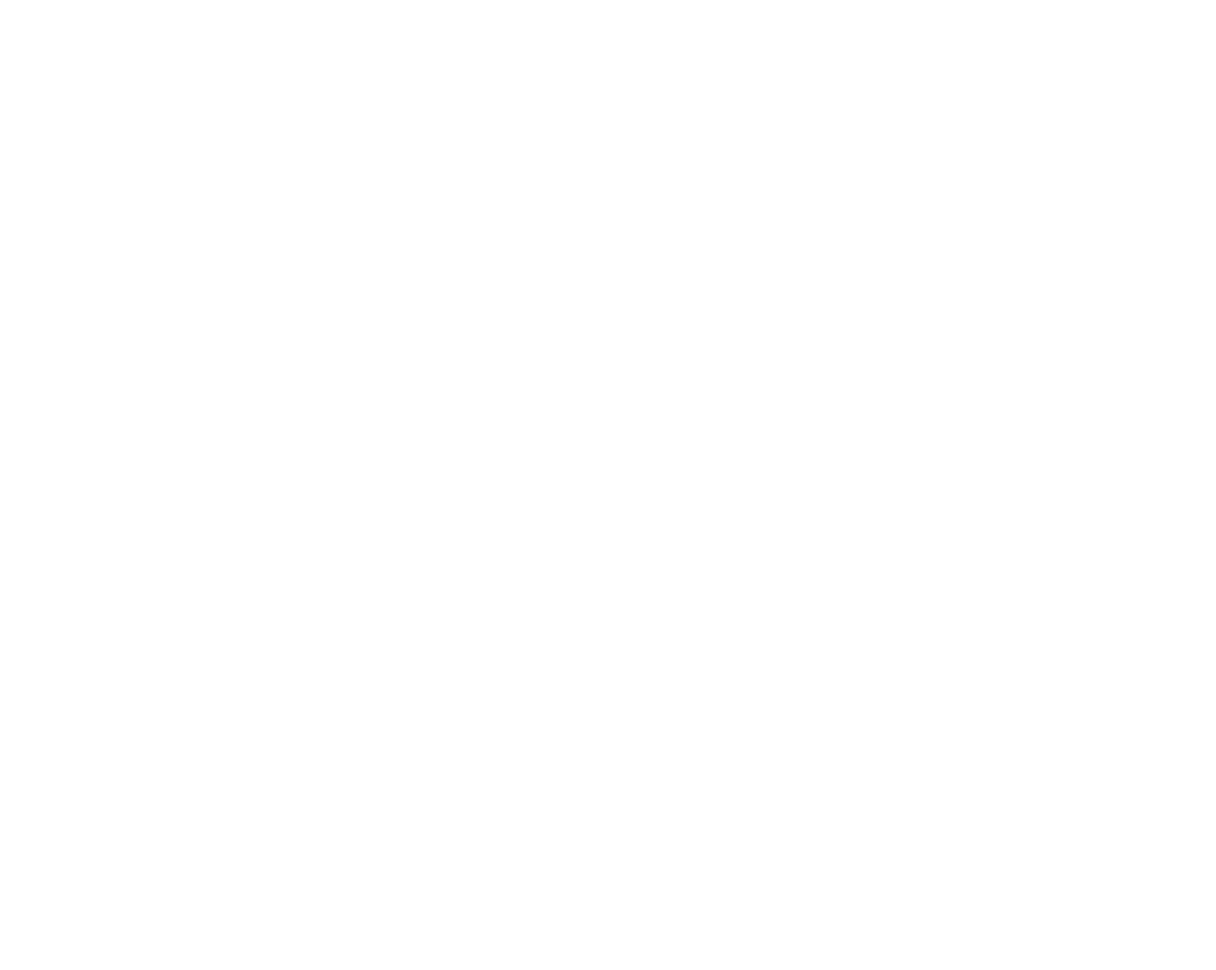
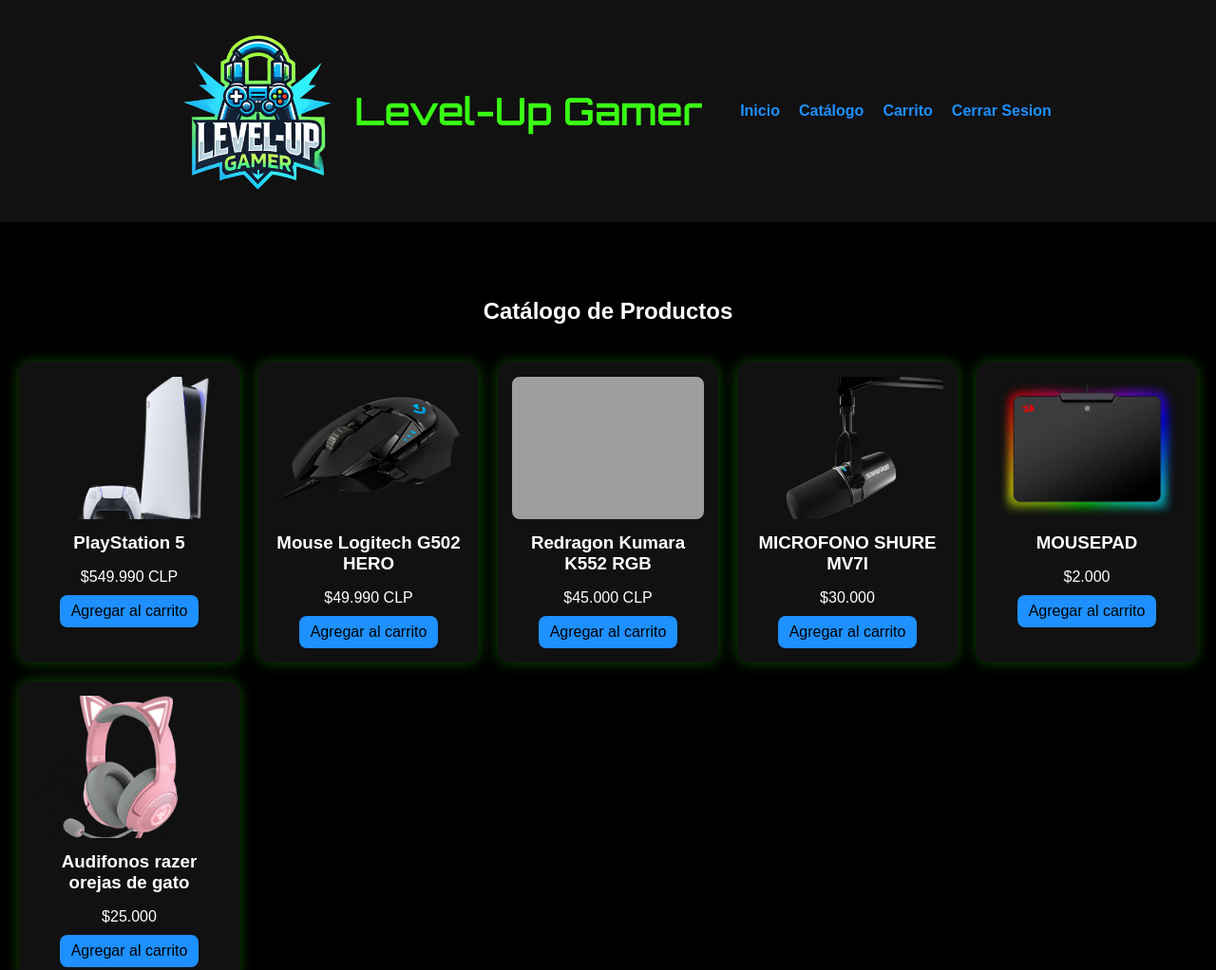
Before and after one commit to Kyke-db/Level-Up-Gamer, a plain HTML site: page LevelUp/catalogo.html in a window 1280 px wide. Shown: the top 1022 px of the page at 95% size. Before the commit the page ends 800 px from the top, so only its background shows below. Drawn offline with Linux system fonts and the light colour scheme; grey boxes are pictures that could not be loaded.

Commit message:
1.6 un gran salto desde el 1.1
Un gran salto desde la 1.1 ya que contiene un registro mas avanzado con algunos requisitos para poder entrar

```diff
--- /dev/null
+++ b/LevelUp/CSS/Carrito.css
@@ -0,0 +1,125 @@
+
+header {
+  display: flex;
+  justify-content: space-between;
+  align-items: center;
+  padding: 15px 30px;
+  background-color: #111111;
+  position: sticky;
+  top: 0;
+  flex-wrap: wrap;
+}
+
+
+body{
+  background-color: #000;
+  font-family: Arial, sans-serif;
+}
+
+.imagenlogo img {
+  height: 80px;
+}
+
+.NombreLogo {
+  font-family: 'Orbitron', sans-serif;
+  color: #39FF14;
+  font-size: 32px;
+}
+
+nav ul {
+  list-style: none;
+  display: flex;
+  gap: 20px;
+  flex-wrap: wrap;
+  padding: 0;
+  margin: 0;
+}
+
+nav a {
+  text-decoration: none;
+  color: #1E90FF;
+  font-weight: bold;
+}
+
+
+.heroCarrito {
+  text-align: center;
+  padding: 60px 20px;
+  background: linear-gradient(to right, #1E90FF, #39FF14);
+  color: #000;
+}
+
+
+.Carrito {
+  display: flex;
+  gap: 20px;
+  margin: 50px auto;
+  max-width: 1200px;
+  padding: 0 20px;
+}
+
+.card {
+  flex: 2;
+  background: #111;
+  padding: 20px;
+  border-radius: 12px;
+  color: white;
+  box-shadow: 0 0 15px rgba(57, 255, 20, 0.3);
+}
+
+.card2 {
+  flex: 1;
+  background: #222;
+  padding: 20px;
+  border-radius: 12px;
+  color: white;
+  box-shadow: 0 0 10px rgba(30, 144, 255, 0.3);
+}
+
+
+.producto {
+  display: flex;
+  margin-bottom: 15px;
+  background: #1a1a1a;
+  padding: 12px;
+  border-radius: 10px;
+  align-items: center;
+
+}
+
+.producto:hover{
+  transform: scale(1.1);
+}
+.producto img {
+  width: 60px;
+  height: 60px;
+  border-radius: 8px;
+  margin-right: 15px;
+}
+
+.info h3 {
+  margin: 0;
+  font-size: 16px;
+}
+
+.info p {
+  margin: 5px 0 0;
+  color: #ffffff;
+}
+
+/*En este apartado ocupamos media para que en cierta cantidad de pixeles
+se apliquen algunas caracteristicas a algunos apartado asi no perder algunos elementos de pantalla */
+
+@media (max-width: 480px) {
+  .Carrito {
+    flex-direction: column;
+  }
+
+  .NombreLogo {
+    font-size: 30px;
+  }
+
+  nav ul {
+    gap: 20px;
+  }
+}
--- /dev/null
+++ b/LevelUp/CSS/Catalogo.css
@@ -0,0 +1,96 @@
+.imagenLogo {
+    display: flex;
+}
+
+.NombreLogo{
+    font-family: 'Orbitron', sans-serif;
+    color: #39FF14;
+    font-size: 40px;
+}
+
+body {
+  background: #000;
+  color: white;
+  font-family: Arial, sans-serif;
+  margin: 0;
+  padding: 0;
+}
+
+header {
+    display: flex;
+    justify-content: center;
+    align-items: center;
+    padding: 15px 30px;
+    background-color: #111111;
+    position: left;
+    top: 0;
+    flex-wrap: wrap;
+
+}
+nav ul{
+    list-style: none;
+    display: flex;
+    gap: 20px;
+    flex-wrap: wrap;
+}
+
+nav a{
+    text-decoration: none;
+    color: #1E90FF;
+    font-weight: bold;
+}
+
+
+
+.catalogo {
+  margin-top: 80px;
+  text-align: center;
+}
+
+.catalogo h1 {
+  margin-bottom: 20px;
+}
+
+.grid-catalogo {
+  display: grid;
+  grid-template-columns: repeat(auto-fit, minmax(220px, 1fr));
+  gap: 20px;
+  padding: 20px;
+}
+
+.item {
+  background: #111;
+  padding: 15px;
+  border-radius: 12px;
+  box-shadow: 0 0 15px rgba(57, 255, 20, 0.3);
+  transition: transform 0.2s;
+}
+
+.item:hover {
+  transform: scale(1.05);
+}
+
+.item img {
+  width: 100%;
+  height: 150px;
+  object-fit: cover;
+  border-radius: 8px;
+}
+
+.item h3 {
+  margin: 10px 0 5px;
+}
+
+.item p {
+  color: #ffffff;
+  margin-bottom: 10px;
+}
+
+.btn-carrito {
+  display: inline-block;
+  background: #1E90FF;
+  color: #000;
+  text-decoration: none;
+  padding: 8px 12px;
+  border-radius: 8px;
+}
--- a/LevelUp/style.css
+++ b/LevelUp/CSS/IndexStyle.css
@@ -1,10 +1,10 @@
-
 body {
   margin: 0;
   font-family: 'Roboto', sans-serif;
   background-color: #000000;
   color: #FFFFFF;
 }
+
 
 header {
   display: flex;
@@ -14,19 +14,29 @@
   background-color: #111111;
   position: sticky;
   top: 0;
+  flex-wrap: wrap;
+}
+
+.imagenlogo img {
+  max-width: 1200px;
+  height: auto;
 }
 
 .NombreLogo {
   font-family: 'Orbitron', sans-serif;
   font-size: 40px;
   color: #39FF14;
-
+  flex: 1;
+  text-align: center;
 }
 
 nav ul {
   list-style: none;
   display: flex;
   gap: 20px;
+  flex-wrap: wrap;
+  padding: 0;
+  margin: 0;
 }
 
 nav a {
@@ -34,6 +44,7 @@
   color: #1E90FF;
   font-weight: bold;
 }
+
 
 .hero {
   text-align: center;
@@ -44,13 +55,12 @@
 
 .btn {
   display: inline-block;
-  margin-top: px;
+  margin-top: 20px;
   padding: 12px 24px;
   background: #000;
   color: #39FF14;
   border-radius: 25px;
   text-decoration: none;
-
 }
 
 .btn:hover {
@@ -58,7 +68,7 @@
   color: #fff;
 }
 
-/* Cards de productos */
+
 .destacados {
   padding: 40px 20px;
   text-align: center;
@@ -101,6 +111,7 @@
   color: #000;
 }
 
+
 footer {
   text-align: center;
   padding: 20px;
@@ -108,6 +119,45 @@
   margin-top: 40px;
 }
 
+
 img {
-  display: flex;
+  max-width: 100%;
+  height: auto;
 }
+
+
+@media (max-width: 768px) {
+  header {
+    flex-direction: column;
+    text-align: center;
+  }
+
+  .NombreLogo {
+    font-size: 28px;
+    margin: 10px 0;
+  }
+
+  nav ul {
+    flex-direction: column;
+    gap: 10px;
+    margin-top: 10px;
+  }
+
+  .hero {
+    padding: 40px 10px;
+  }
+
+  .card {
+    width: 90%; /
+  }
+}
+
+@media (max-width: 480px) {
+  .NombreLogo {
+    font-size: 22px;
+  }
+
+  .imagenlogo img {
+    max-width: 120px;
+  }
+}
--- /dev/null
+++ b/LevelUp/CSS/Registro.css
@@ -0,0 +1,74 @@
+*{
+    margin: 0;
+    padding: 0;
+    box-sizing: border-box;
+    font-family: 'Roboto', sans-serif;
+}
+
+body{
+    display: flex;
+    justify-content: center;
+    align-items: center;
+    min-height: 100vh;
+    background: black;
+}
+
+.boxLogin {
+  background-color: #333;
+  padding: 30px;
+  border-radius: 15px;
+  box-shadow: 0 0 20px #1E90FF;
+  text-align: center;
+  width: 350px;
+}
+
+
+.boxLogin img{
+    display: block;
+    margin: 20px auto;
+    width: 249px;
+    height: auto;
+}
+
+.boxLogin .LoginTitle{
+    text-align: center;
+    font-family: 'Roboto', sans-serif;
+    margin-top: 10px;
+    margin-bottom: 20px;
+    color: white;
+}
+
+.Inputs{
+    display: flex;
+    width: 100%;
+    height: 50px;
+    margin: 15px 0;
+    border-radius: 2px;
+    flex-direction: column;
+    align-items: center;
+    justify-content: center;
+    background: transparent;
+    font-family: 'Roboto', sans-serif;
+    color: white;
+    font-size: 19px;
+}
+
+.btn{
+    transition: 0.3s ease;
+    margin-top: 10px;
+    background-color: #1E90FF;
+    color:white;
+    border: none;
+    padding: 5px ;
+
+}
+
+.mayorEdad{
+    flex-wrap:wrap ;
+    color: #39FF14;
+}
+.btn:hover{
+    background-color: #39FF14;
+    color: white;
+    cursor: pointer;
+}
--- a/LevelUp/carrito.html
+++ b/LevelUp/carrito.html
@@ -0,0 +1,56 @@
+<!DOCTYPE html>
+<html lang="es">
+<head>
+  <meta charset="UTF-8">
+  <meta name="viewport" content="width=device-width, initial-scale=1.0">
+  <title>Carrito</title>
+  <link rel="stylesheet" href="CSS/Carrito.css">
+  <link href="https://fonts.googleapis.com/css2?family=Roboto:wght@400;700&family=Orbitron:wght@600&display=swap"
+        rel="stylesheet">
+</head>
+<body>
+
+  <header>
+        <div class="imagenlogo"><img src="MEDIA/image.png" style="height: 200px;"></div>
+        <div class="NombreLogo"> Level-Up Gamer</div>
+        <nav>
+            <ul>
+                <li><a href="index.html">Inicio</a></li>
+                <li><a href="catalogo.html">Catálogo</a></li>
+                <li><a href="carrito.html">Carrito</a></li>
+                <li><a href="login.html">Cerrar Sesion</a></li>
+            </ul>
+        </nav>
+    </header>
+
+
+  <section class="Carrito">
+
+    <div class="card">
+      <div class="producto">
+        <img src="MEDIA/ps5.png" alt="PlayStation 5">
+        <div class="info">
+          <h3>PlayStation 5</h3>
+          <p>$549.990 CLP</p>
+        </div>
+      </div>
+
+      <div class="producto">
+        <img src="MEDIA/g502-hero-gallery-1.png" alt="Mouse Logitech G502 HERO">
+        <div class="info">
+          <h3>Mouse Logitech G502 HERO</h3>
+          <p>$49.990 CLP</p>
+        </div>
+      </div>
+    </div>
+
+
+    <div class="card2">
+      <div class="info">
+        <h2>Total:</h2>
+        <p>$599.980 CLP</p>
+      </div>
+    </div>
+  </section>
+</body>
+</html>
--- a/LevelUp/catalogo.html
+++ b/LevelUp/catalogo.html
@@ -0,0 +1,84 @@
+<!DOCTYPE html>
+<html lang="en">
+
+<head>
+    <meta charset="UTF-8">
+    <meta name="viewport" content="width=device-width, initial-scale=1.0">
+    <title>Catalogo</title>
+    <link rel="stylesheet" href="CSS/Catalogo.css">
+    <link href="https://fonts.googleapis.com/css2?family=Roboto:wght@400;700&family=Orbitron:wght@600&display=swap"
+        rel="stylesheet">
+</head>
+
+<body>
+    <header>
+        <div class="imagenlogo"><img src="MEDIA/image.png" style="height: 200px;"></div>
+        <div class="NombreLogo"> Level-Up Gamer</div>
+        <nav>
+            <ul>
+                <li><a href="index.html">Inicio</a></li>
+                <li><a href="catalogo.html">Catálogo</a></li>
+                <li><a href="carrito.html">Carrito</a></li>
+                <li><a href="login.html">Cerrar Sesion</a></li>
+            </ul>
+        </nav>
+    </header>
+    <section class="catalogo">
+        <h1>Catálogo de Productos</h1>
+        <div class="grid-catalogo">
+
+
+            <div class="item">
+                <img src="MEDIA/ps5.png" alt="Producto 1">
+                <h3>PlayStation 5</h3>
+                <p>$549.990 CLP</p>
+                <a href="carrito.html" class="btn-carrito"> Agregar al carrito</a>
+            </div>
+
+
+            <div class="item">
+                <img src="MEDIA/g502-hero-gallery-1.png" alt="Producto">
+                <h3>Mouse Logitech G502 HERO</h3>
+                <p>$49.990 CLP</p>
+                <a href="carrito.html" class="btn-carrito"> Agregar al carrito</a>
+            </div>
+
+
+            <div class="item">
+                <img src="MEDIA/K552-KUMARA-RAINBOW-WHITE-SPAIN-PNGWEB-1-scaled.png" alt="Producto">
+                <h3>Redragon Kumara K552 RGB</h3>
+                <p>$45.000 CLP</p>
+                <a href="carrito.html" class="btn-carrito"> Agregar al carrito</a>
+            </div>
+
+
+            <div class="item">
+                <img src="MEDIA/Microfono.avif" alt="Producto">
+                <h3>MICROFONO SHURE MV7I</h3>
+                <p>$30.000</p>
+                <a href="carrito.html" class="btn-carrito"> Agregar al carrito</a>
+            </div>
+
+
+            <div class="item">
+                <img src="MEDIA/500.webp" alt="Producto">
+                <h3>MOUSEPAD</h3>
+                <p>$2.000</p>
+                <a href="carrito.html" class="btn-carrito"> Agregar al carrito</a>
+            </div>
+
+
+            <div class="item">
+                <img src="MEDIA/audifonos.webp" alt="Producto">
+                <h3>Audifonos razer orejas de gato</h3>
+                <p>$25.000</p>
+                <a href="carrito.html" class="btn-carrito"> Agregar al carrito</a>
+            </div>
+
+        </div>
+    </section>
+
+
+</body>
+
+</html>
```
Also changed, not shown: LevelUp/CSS/login.css (added, +74 -0 lines), LevelUp/JS/Login.js (added, +19 -0 lines), LevelUp/index.html (+14 -13 lines), LevelUp/login.html (added, +24 -0 lines), LevelUp/registro.html (added, +27 -0 lines), LevelUp/script.js (deleted, +0 -10 lines), LevelUp/MEDIA/500.webp (added), LevelUp/MEDIA/Microfono.avif (added), LevelUp/MEDIA/audifonos.webp (added), LevelUp/MEDIA/g502-hero-gallery-1.png (added), LevelUp/MEDIA/ps5.png (added), 1 other file.
